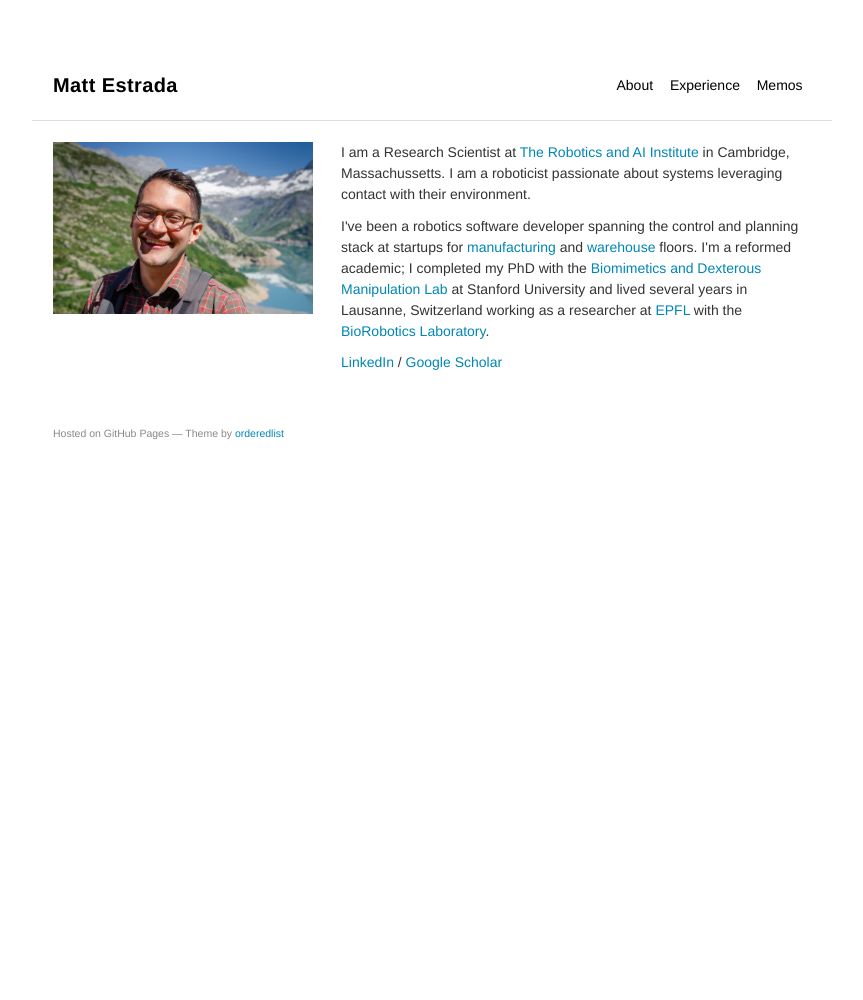
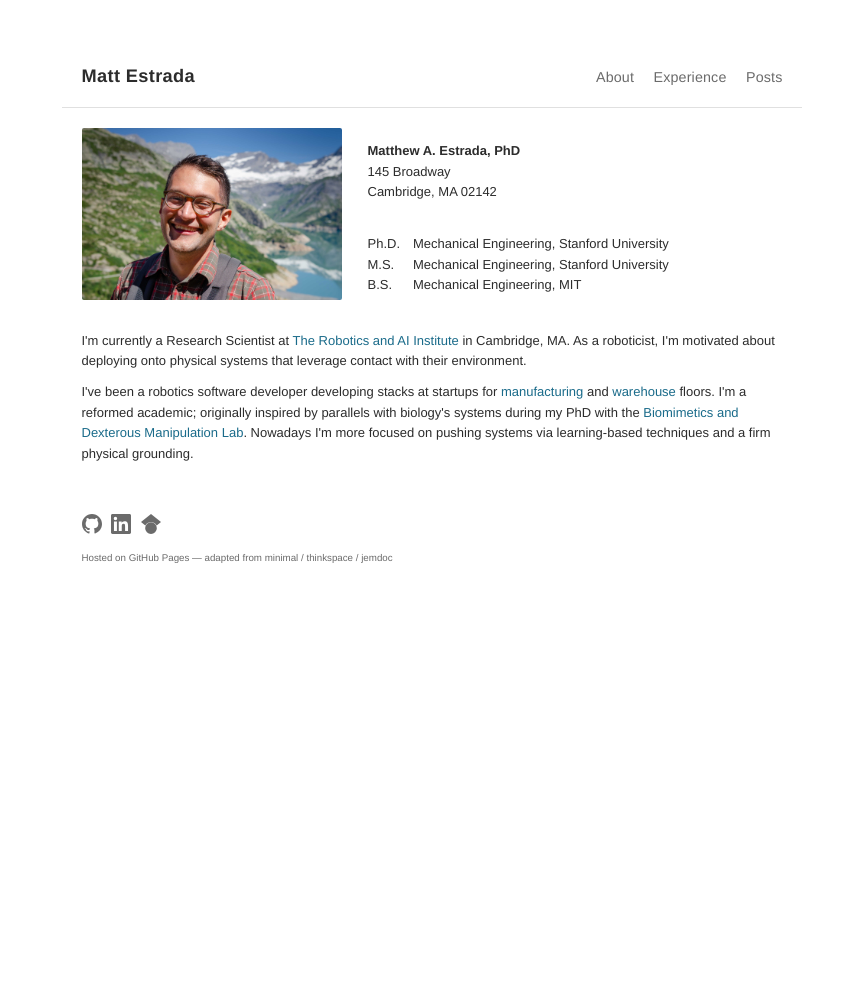
Before and after one commit to estrada1/estrada1.github.io, a Jekyll site: the page built from index.md, in a window 1280 px wide. Shown: the whole page, without its empty margins (258-1121 px from the left). Built offline with Jekyll 4.4.1, drawn with Linux system fonts in a browser that asks for light colours.

Commit message:
playing with posts / experience, still refining

```diff
--- a/_layouts/default.html
+++ b/_layouts/default.html
@@ -21,7 +21,7 @@
             <ul class="navbar">
               <li><a href="/index.html">About</a></li>
               <li><a href="/pages/experience.html">Experience</a></li>
-              <li><a href="/pages/memos.html">Memos</a></li>
+              <li><a href="/pages/memos.html">Posts</a></li>
             </ul>
           </div>
         </nav>
@@ -33,7 +33,12 @@
       </section>
       <footer class="site-footer">
         <div class="container">
-          <small class="block">Hosted on GitHub Pages &mdash; Theme by <a href="https://github.com/orderedlist">orderedlist</a></small>
+          <div class="footer-icons">
+            <a href="https://github.com/estrada1" title="GitHub"><svg width="20" height="20" viewBox="0 0 24 24" fill="currentColor"><path d="M12 0C5.37 0 0 5.37 0 12c0 5.3 3.438 9.8 8.205 11.385.6.113.82-.258.82-.577 0-.285-.01-1.04-.015-2.04-3.338.724-4.042-1.61-4.042-1.61-.546-1.385-1.335-1.755-1.335-1.755-1.087-.744.084-.729.084-.729 1.205.084 1.838 1.236 1.838 1.236 1.07 1.835 2.809 1.305 3.495.998.108-.776.417-1.305.76-1.605-2.665-.3-5.466-1.332-5.466-5.93 0-1.31.465-2.38 1.235-3.22-.135-.303-.54-1.523.105-3.176 0 0 1.005-.322 3.3 1.23.96-.267 1.98-.399 3-.405 1.02.006 2.04.138 3 .405 2.28-1.552 3.285-1.23 3.285-1.23.645 1.653.24 2.873.12 3.176.765.84 1.23 1.91 1.23 3.22 0 4.61-2.805 5.625-5.475 5.92.42.36.81 1.096.81 2.22 0 1.606-.015 2.896-.015 3.286 0 .315.21.694.825.576C20.565 21.795 24 17.295 24 12c0-6.63-5.37-12-12-12z"/></svg></a>
+            <a href="https://www.linkedin.com/in/matthew-estrada-765ba012/" title="LinkedIn"><svg width="20" height="20" viewBox="0 0 24 24" fill="currentColor"><path d="M20.447 20.452h-3.554v-5.569c0-1.328-.027-3.037-1.852-3.037-1.853 0-2.136 1.445-2.136 2.939v5.667H9.351V9h3.414v1.561h.046c.477-.9 1.637-1.85 3.37-1.85 3.601 0 4.267 2.37 4.267 5.455v6.286zM5.337 7.433a2.062 2.062 0 01-2.063-2.065 2.064 2.064 0 112.063 2.065zm1.782 13.019H3.555V9h3.564v11.452zM22.225 0H1.771C.792 0 0 .774 0 1.729v20.542C0 23.227.792 24 1.771 24h20.451C23.2 24 24 23.227 24 22.271V1.729C24 .774 23.2 0 22.222 0h.003z"/></svg></a>
+            <a href="https://scholar.google.com/citations?user=R6kgerwAAAAJ&hl=en" title="Google Scholar"><svg width="20" height="20" viewBox="0 0 24 24" fill="currentColor"><path d="M5.242 13.769L0 9.5 12 0l12 9.5-5.242 4.269C17.548 11.249 14.978 9.5 12 9.5c-2.977 0-5.548 1.748-6.758 4.269zM12 10a7 7 0 100 14 7 7 0 000-14z"/></svg></a>
+          </div>
+          <small class="block">Hosted on GitHub Pages &mdash; adapted from <a href="https://github.com/orderedlist/minimal">minimal</a> / <a href="https://github.com/heiswayi/thinkspace">thinkspace</a> / <a href="https://github.com/jem/jemdoc">jemdoc</a></small>
         </div>
       </footer>
     </main>
--- a/assets/css/style.scss
+++ b/assets/css/style.scss
@@ -7,16 +7,32 @@
    robotmonk-style overrides
    ============================================= */
 
+:root {
+  --color-text: #2c2c2c;
+  --color-text-secondary: #6b6b6b;
+  --color-accent: #b45309;
+  --color-accent-hover: #92400e;
+  --color-link: #1a6b8a;
+  --color-link-hover: #134e65;
+  --color-border: #e0e0e0;
+  --color-bg: #fff;
+  --color-bg-subtle: #fafaf9;
+  --font-body: "Helvetica Neue", Helvetica, sans-serif;
+  --font-mono: "SFMono-Regular", Menlo, Consolas, monospace;
+  --max-width: 740px;
+}
+
 /* Reset theme's sidebar layout */
 html, body {
-  width: 800px;
-  margin: auto;
+  width: 100%;
+  max-width: var(--max-width);
+  margin: 0 auto;
   height: 100%;
-  font-size: 14px;
-  background-color: #fff;
-  color: #333;
-  font-family: "Helvetica Neue", Helvetica, sans-serif;
-  line-height: 1.5;
+  font-size: 13px;
+  background-color: var(--color-bg);
+  color: var(--color-text);
+  font-family: var(--font-body);
+  line-height: 1.6;
 }
 
 /* Remove theme wrapper positioning */
@@ -30,9 +46,9 @@
 
 /* ---- Header / Nav ---- */
 .site-header {
-  border-bottom: 1px solid #ddd;
-  margin-bottom: 0.75em;
-  min-height: 60px;
+  border-bottom: none;
+  margin-bottom: 0;
+  min-height: auto;
 }
 
 header {
@@ -41,7 +57,7 @@
   width: auto !important;
   background: none !important;
   border: none !important;
-  border-bottom: 1px solid #ddd !important;
+  border-bottom: 1px solid var(--color-border) !important;
   padding: 0 !important;
   margin: 0 !important;
 }
@@ -51,14 +67,14 @@
 }
 
 .nav {
-  min-height: 64px;
+  min-height: auto;
 }
 
 .nav .container {
   display: flex;
-  align-items: center;
-  padding: 1.5em;
-  max-width: 800px;
+  align-items: baseline;
+  padding: 1.25em 1.5em;
+  max-width: var(--max-width);
   margin: 0 auto;
 }
 
@@ -67,15 +83,19 @@
   flex: 1;
   margin: 0;
   cursor: pointer;
-  letter-spacing: 0.4px;
-  font-size: 20px;
-  line-height: 28px;
+  letter-spacing: 0.02em;
+  font-size: 1.4em;
+  line-height: 1;
   font-weight: 700;
-  color: #000;
+  color: var(--color-text);
 
   a {
-    color: #000;
+    color: var(--color-text);
     text-decoration: none;
+
+    &:hover {
+      color: var(--color-accent);
+    }
   }
 }
 
@@ -88,19 +108,22 @@
 
   li {
     display: inline-block;
-    padding: 0 0.6em;
+    padding: 0 0 0 1.5em;
   }
 
   a {
-    color: #000;
+    color: var(--color-text-secondary);
     text-decoration: none;
-    border-bottom: 2px solid transparent;
-    transition: border 300ms linear;
-    padding-bottom: 0.05em;
+    font-size: 1.1em;
+    letter-spacing: 0.01em;
+    border-bottom: 1.5px solid transparent;
+    padding-bottom: 2px;
+    transition: color 200ms ease, border-color 200ms ease;
 
     &:hover, &:focus, &:active {
-      border-bottom: 2px solid #0086B3;
-      color: #0086B3;
+      color: var(--color-accent);
+      border-bottom-color: var(--color-accent);
+      font-weight: inherit;
     }
   }
 }
@@ -120,36 +143,41 @@
   padding: 1.5em;
   margin-left: auto;
   margin-right: auto;
-  max-width: 800px;
+  max-width: var(--max-width);
   font-weight: normal;
 }
 
 /* ---- Typography ---- */
 h1, h2, h3, h4, h5, h6 {
-  font-family: "Helvetica Neue", Helvetica, sans-serif;
-  line-height: 1.2;
-  margin: 0.75em 0;
-  font-weight: 700;
-  color: #333;
+  font-family: var(--font-body);
+  line-height: 1.25;
+  margin: 1.25em 0 0.5em;
+  font-weight: 600;
+  color: var(--color-text);
 }
 
-h1 { font-size: 1.875em; }
-h2 { font-size: 1.625em; }
-h3 { font-size: 1.5em; }
-h4 { font-size: 1.25em; }
-h5, h6 { font-size: 1em; }
+h1 { font-size: 1.5em; }
+h2 { font-size: 1.25em; }
+h3 { font-size: 1.1em; }
+h4 { font-size: 1em; }
+h5, h6 { font-size: 0.9em; text-transform: uppercase; letter-spacing: 0.05em; color: var(--color-text-secondary); }
 
 p {
   margin: 0 0 0.75em;
 }
 
+strong {
+  color: var(--color-text);
+  font-weight: 600;
+}
+
 a {
-  color: #0086B3;
+  color: var(--color-link);
   text-decoration: none;
   transition: color 150ms ease;
 
   &:hover, &:focus, &:active {
-    color: #005580;
+    color: var(--color-link-hover);
     font-weight: inherit;
   }
 }
@@ -166,63 +194,78 @@
 }
 
 .site-footer {
-  padding: 1.5em 0;
-  margin-top: 2em;
-  border-top: 1px solid #ddd;
+  padding: 1.25em 0;
+  margin-top: 3em;
+  border-top: 1px solid var(--color-border);
 }
 
 .site-footer small {
   display: block;
   font-size: 0.75em;
-  color: #888;
+  color: var(--color-text-secondary);
+}
+
+.footer-icons {
+  display: flex;
+  gap: 0.75em;
+  margin-bottom: 0.75em;
 }
 
 .site-footer a {
-  color: #0086B3;
-  border-bottom: 2px solid transparent;
-  transition: border 300ms linear;
+  color: var(--color-text-secondary);
+  transition: color 200ms ease;
 
   &:hover {
-    border-bottom: 2px solid #0086B3;
+    color: var(--color-accent);
   }
 }
 
 /* ---- Code ---- */
 code {
-  font-family: "SFMono-Regular", Menlo, Consolas, "Inconsolata", monospace;
-  font-size: 1em;
-  background-color: #f3f3f3;
-  border: none;
-  border-radius: 0;
-  padding: 0 5px;
+  font-family: var(--font-mono);
+  font-size: 0.875em;
+  background-color: var(--color-bg-subtle);
+  border: 1px solid var(--color-border);
+  border-radius: 3px;
+  padding: 0.15em 0.4em;
 }
 
 pre {
-  font-family: "SFMono-Regular", Menlo, Consolas, "Inconsolata", monospace;
-  font-size: 1em;
-  padding: 5px 10px !important;
-  border: 1px solid #ccc;
+  font-family: var(--font-mono);
+  font-size: 0.875em;
+  padding: 1em !important;
+  background: var(--color-bg-subtle);
+  border: 1px solid var(--color-border);
+  border-radius: 3px;
   overflow: auto;
 
   code {
-    line-height: 1.75em;
+    line-height: 1.6;
     padding: 0 !important;
     background: none;
+    border: none;
   }
 }
 
 /* ---- Blog listing ---- */
 .post-list {
-  max-width: 500px;
+  max-width: 600px;
   margin: 0 auto !important;
 }
 
+.post-list-intro {
+  color: var(--color-text-secondary);
+  font-size: 1.15em;
+  margin-bottom: 1.5em;
+}
 
 .category-title {
-  margin: 1em 0 0.5em 0;
-  font-size: 1em;
-  font-weight: 700;
-  color: #333;
+  margin: 1.5em 0 0.4em 0;
+  font-size: 1.5em;
+  font-weight: 600;
+  color: var(--color-accent);
+  text-transform: uppercase;
+  letter-spacing: 0.06em;
 
   &:first-child {
     margin-top: 0;
@@ -230,69 +273,85 @@
 }
 
 .post-item {
-  margin-bottom: 0.2em;
-  display: block;
+  margin-bottom: 0.15em;
+  display: flex;
+  align-items: baseline;
+  justify-content: space-between;
+  gap: 1em;
+  font-size: 1.15em;
 
   a {
-    color: #000;
+    color: var(--color-text);
   }
 
   .article-title {
-    display: inline-block;
-    width: 85%;
+    flex: 1;
   }
 
   .date-label {
-    float: right;
-    color: #999;
-    font-size: 0.875em;
-    padding: 0 0.2em;
-    margin-top: 2px;
+    flex-shrink: 0;
+    color: var(--color-text-secondary);
+    font-size: 0.85em;
+    font-variant-numeric: tabular-nums;
   }
 
   a.post-link {
-    color: #000;
-    border-bottom: 2px solid transparent;
-    transition: border 300ms linear;
+    color: var(--color-text);
+    border-bottom: 1px solid transparent;
+    transition: color 200ms ease, border-color 200ms ease;
 
     &:hover, &:focus {
-      border-bottom: 2px solid #0086B3;
-      color: #0086B3;
+      color: var(--color-accent);
+      border-bottom-color: var(--color-accent);
     }
   }
 }
 
 /* ---- Post ---- */
 .post-meta {
-  color: #999;
+  color: var(--color-accent);
   text-transform: uppercase;
-  letter-spacing: 1px;
-  font-size: 0.875em;
+  letter-spacing: 0.06em;
+  font-size: 0.8em;
+  font-weight: 600;
   display: block;
   margin-bottom: 0.25em;
 }
 
 .post-title {
   margin-top: 0;
-  margin-bottom: 1em;
-  color: #333;
+  margin-bottom: 1.25em;
+  color: var(--color-text);
+}
+
+.post-content {
+  h2, h3, h4 {
+    margin-top: 1.75em;
+  }
+}
+
+/* Post article header override — prevent theme bleed */
+article.post > header {
+  border-bottom: none !important;
+  margin-bottom: 0;
 }
 
 /* ---- HR ---- */
 hr {
-  border-top: none;
-  border-bottom: 2px solid #e8e8e8;
+  border: none;
+  border-bottom: 1px solid var(--color-border);
   width: 100%;
-  margin: 0.75em 0;
+  margin: 1.25em 0;
 }
 
 /* ---- Blockquote ---- */
 blockquote {
-  padding: 1.5em 0 1.5em 1.5em;
-  margin: 1.5em 0;
-  color: rgba(51, 51, 51, 0.8);
-  line-height: 1.3;
-  background-color: #fff;
+  padding: 0 0 0 1.25em;
+  margin: 1.25em 0;
+  color: var(--color-text-secondary);
+  line-height: 1.5;
+  background-color: transparent;
+  border-left: 3px solid var(--color-accent);
 
   p { margin: 0; }
 }
@@ -301,9 +360,18 @@
 ul, ol {
   margin-top: 0;
   margin-left: 1.2em;
-  margin-bottom: 1rem;
+  margin-bottom: 0.75em;
   list-style-type: square;
   list-style-position: outside;
+}
+
+li {
+  margin-bottom: 0.15em;
+}
+
+/* ---- Images ---- */
+img {
+  border-radius: 2px;
 }
 
 /* ---- Responsive ---- */
@@ -315,4 +383,8 @@
   .container {
     padding: 1em;
   }
+
+  .nav .container {
+    padding: 1em;
+  }
 }
--- a/index.md
+++ b/index.md
@@ -4,9 +4,21 @@
 
 <div style="display:flex; gap:2em; align-items:flex-start;">
   <img src="/assets/img/biorobhike_headshot.jpg" style="width:260px; flex-shrink:0;">
-  <div>
-    <p>I am a Research Scientist at <a href="https://rai-inst.com/localhosithttps://theaiinstitute.com">The Robotics and AI Institute</a> in Cambridge, Massachussetts. I am a roboticist passionate about systems leveraging contact with their environment.</p>
-    <p>I've been a robotics software developer spanning the control and planning stack at startups for <a href="https://www.relativityspace.com/">manufacturing</a> and <a href="https://agilityrobotics.com/">warehouse</a> floors. I'm a reformed academic; I completed my PhD with the <a href="http://bdml.stanford.edu/">Biomimetics and Dexterous Manipulation Lab</a> at Stanford University and lived several years in Lausanne, Switzerland working as a researcher at <a href="https://www.epfl.ch/en/">EPFL</a> with the <a href="https://www.epfl.ch/labs/biorob/">BioRobotics Laboratory</a>.</p>
-    <p><a href="https://www.linkedin.com/in/matthew-estrada-765ba012/">LinkedIn</a> / <a href="https://scholar.google.com/citations?user=R6kgerwAAAAJ&hl=en">Google Scholar</a></p>
+  <div style="padding-top:1em;">
+    <p><strong>Matthew A. Estrada, PhD</strong><br>
+    145 Broadway<br>
+    Cambridge, MA 02142</p>
+    <br>
+    <table style="border:none; margin:0; font-size:inherit;">
+      <tr><td style="border:none; padding:0 1em 0 0;">Ph.D.</td><td style="border:none; padding:0;">Mechanical Engineering, Stanford University</td></tr>
+      <tr><td style="border:none; padding:0 1em 0 0;">M.S.</td><td style="border:none; padding:0;">Mechanical Engineering, Stanford University</td></tr>
+      <tr><td style="border:none; padding:0 1em 0 0;">B.S.</td><td style="border:none; padding:0;">Mechanical Engineering, MIT</td></tr>
+    </table>
   </div>
 </div>
+
+<br>
+
+<p>I'm currently a Research Scientist at <a href="https://theaiinstitute.com">The Robotics and AI Institute</a> in Cambridge, MA. As a roboticist, I'm motivated about deploying onto physical systems that leverage contact with their environment.</p>
+
+<p>I've been a robotics software developer developing stacks at startups for <a href="https://www.relativityspace.com/">manufacturing</a> and <a href="https://agilityrobotics.com/">warehouse</a> floors. I'm a reformed academic; originally inspired by parallels with biology's systems during my PhD with the <a href="http://bdml.stanford.edu/">Biomimetics and Dexterous Manipulation Lab</a>. Nowadays I'm more focused on pushing systems via learning-based techniques and a firm physical grounding.</p>
```
Also changed, not shown: _posts/2026-03-09-first-post.md (deleted, +0 -8 lines), _posts/2026-03-26-klingon-perching-climber.md (added, +11 -0 lines), _posts/2026-03-26-me112-teaching.md (added, +12 -0 lines), _posts/2026-03-26-me218-smart-product-design.md (added, +29 -0 lines), _posts/2026-03-26-nasa-free-flyer-gripper.md (added, +15 -0 lines), _posts/2026-03-26-projects-and-teaching.md (deleted, +0 -64 lines), _posts/2026-03-26-suturetie.md (added, +14 -0 lines), pages/experience.md (+61 -49 lines).
